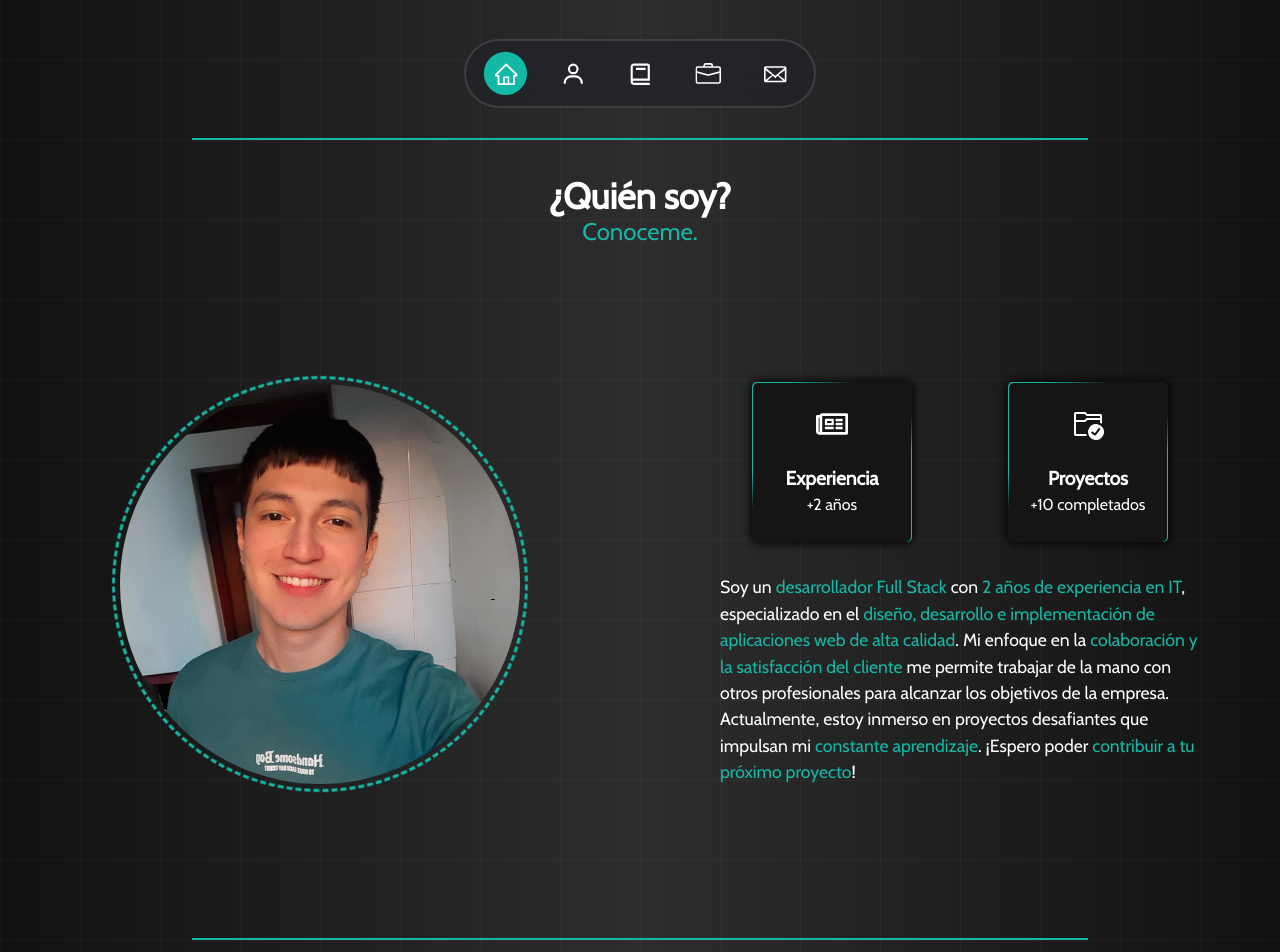
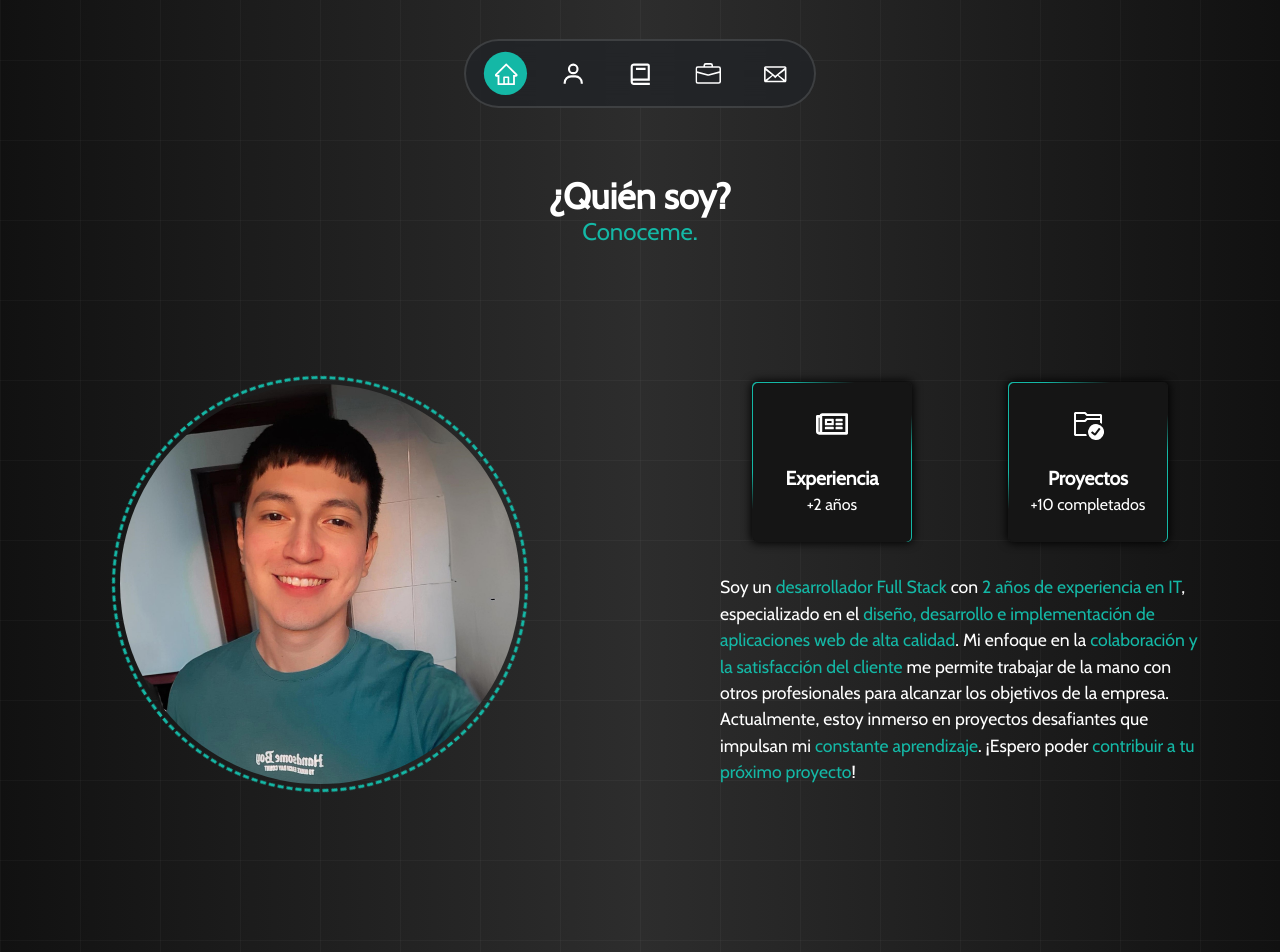
Before and after one commit to RodriEscalera/portfolio, a Next.js app: page / in a window 1280 px wide. Shown: the part 660-1612 px from the top of the page. Built offline with nearby package versions, Linux system fonts and the light colour scheme.

Commit message:
remove hr

```diff
--- a/src/sections/AboutMe/AboutMe.tsx
+++ b/src/sections/AboutMe/AboutMe.tsx
@@ -88,7 +88,6 @@ const AboutMe: FC = () => {
           <ExperienceText />
         </div>
       </div>
-      <hr className="isolator absolute bottom-0" />
     </section>
   );
 };
--- a/src/sections/Home/Home.tsx
+++ b/src/sections/Home/Home.tsx
@@ -77,7 +77,6 @@ const Home = () => {
           ))}
         </div>
       </div>
-      <hr className="isolator absolute bottom-0" />
     </section>
   );
 };
```
